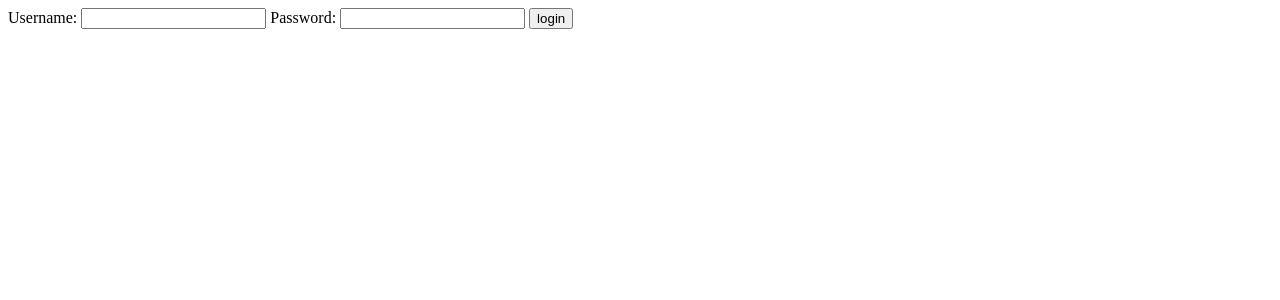
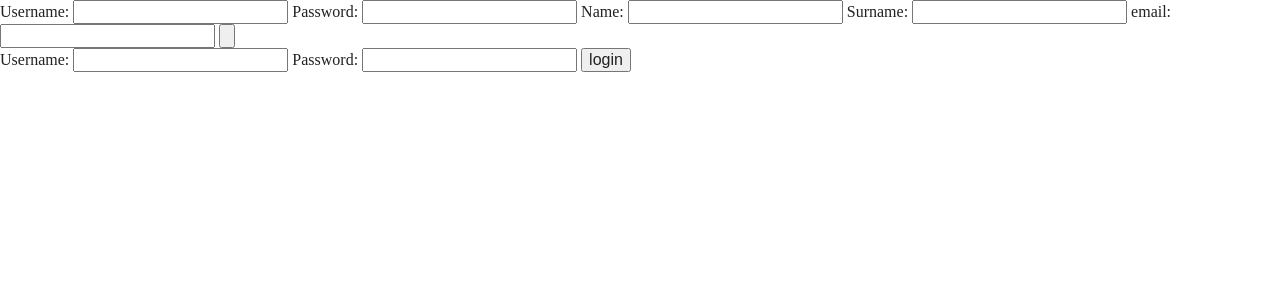
Before and after one commit to bernardomft/projectSymfony, a Symfony app: template templates/security/login.html.twig in a window 1280 px wide. Shown: the top 300 px of the page. Run offline with Twig, Linux system fonts and the light colour scheme; the template is opened without the code that fills it, so the values that code supplies are empty; some libraries are stand-ins or nearby versions.

Commit message:
Sign up funcioanndo

```diff
--- a/public/js/script.js
+++ b/public/js/script.js
@@ -125,4 +125,5 @@ function deleteChats() {
 
 
 
+
 window.onload=cargarChats;
--- a/src/Controller/MainControler.php
+++ b/src/Controller/MainControler.php
@@ -9,6 +9,7 @@ use Sensio\Bundle\FrameworkExtraBundle\Configuration\IsGranted;
 use Symfony\Component\HttpFoundation\Request;
 //use Sensio\Bundle\FrameworkExtraBundle\Configuration\Route;
 use App\Entity\Users;
+
 
 
 /**
--- a/templates/security/login.html.twig
+++ b/templates/security/login.html.twig
@@ -1,9 +1,72 @@
-{# templates/security/login.html.twig #}
-{# ... you will probably extend your base template, like base.html.twig #}
+
+<!DOCTYPE html>
+<html>
+    <head>
+        <meta charset="UTF-8">
+        <title>{% block title %}SING IN!{% endblock %}</title>
+        {% block stylesheets %}
+            <link href="{{ asset('css/reset.css') }}" type="text/css" rel="stylesheet" />
+            <link href="{{ asset('css/styles.css') }}" type="text/css" rel="stylesheet" />
+
+        {% endblock %}
+
+        {% block javascripts %}
+            <script src="{{ asset('js/jQuery.js') }}" type="text/javascript"></script>
+            <script src="{{ asset('bundles/fosjsrouting/js/router.js') }}"></script>
+            <script src="{{ path('fos_js_routing_js', { callback: 'fos.Router.setData' }) }}"></script>
+            <script>
+
+            function signUp()
+            {
+                var username = document.getElementById("username1").value;
+                var name = document.getElementById("name").value;
+                var surname = document.getElementById("surname").value;
+                var email = document.getElementById("email").value;
+                var password = document.getElementById("password1").value;
+
+
+                var ruta = Routing.generate('signUp');
+                $.ajax({
+                    type: 'POST',
+                    url: ruta,
+                    async: true,
+                    dataType: 'text',
+                    data: JSON.stringify([username,name,surname,email,password]),
+                    success: function (data){
+                         alert('Usuario creado correectamente');
+                    }
+                });
+            }
+            </script>
+        {% endblock %}
+    </head>
+    <body>
+
+        {% block body %}
 
         {% if error %}
             <div>{{ error.messageKey|trans(error.messageData, 'security') }}</div>
         {% endif %}
+
+        <form id='signUp'action="#" method="post">
+            <label for="username1">Username:</label>
+            <input type="text" id="username1" name="_username1" value="{{ last_username }}"/>
+
+            <label for="password1">Password:</label>
+            <input type="password" id="password1" name="_password1"/>
+
+            <label for="name">Name:</label>
+            <input type="text" id="name" name="_name" />
+
+             <label for="surname">Surname:</label>
+            <input type="text" id="surname" name="_surname" />
+
+            <label for="email">email:</label>
+            <input type="email" id="email" name="email"/>
+
+            <input type='button' name='sign up' onClick='signUp()'></input>
+        </form>
+
 
         <form action="{{ path('login') }}" method="post">
             <label for="username">Username:</label>
@@ -19,4 +82,12 @@
             #}
 
             <button type="submit">login</button>
+            {#<button type='reset' onClick="mostrarSignUp()">Sign up</button>#}
         </form>
+
+        {% endblock %}
+
+    </body>
+</html>
+{# templates/security/login.html.twig #}
+{# ... you will probably extend your base template, like base.html.twig #}
```
Also changed, not shown: src/Controller/GetChatsController.php (+1 -13 lines), src/Controller/SecurityController.php (+32 -0 lines). Lines whose indentation alone changed are shown as unchanged.
